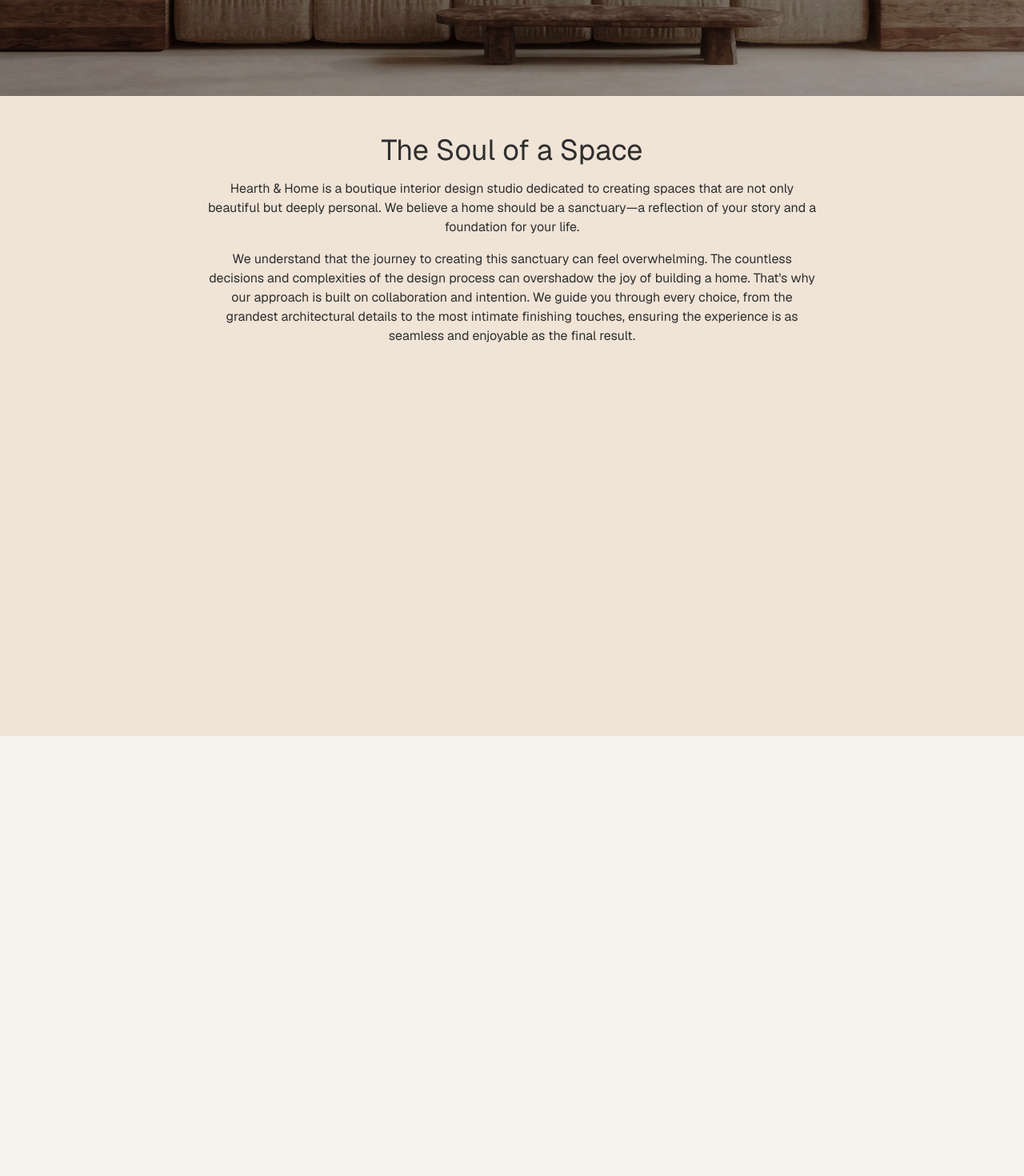
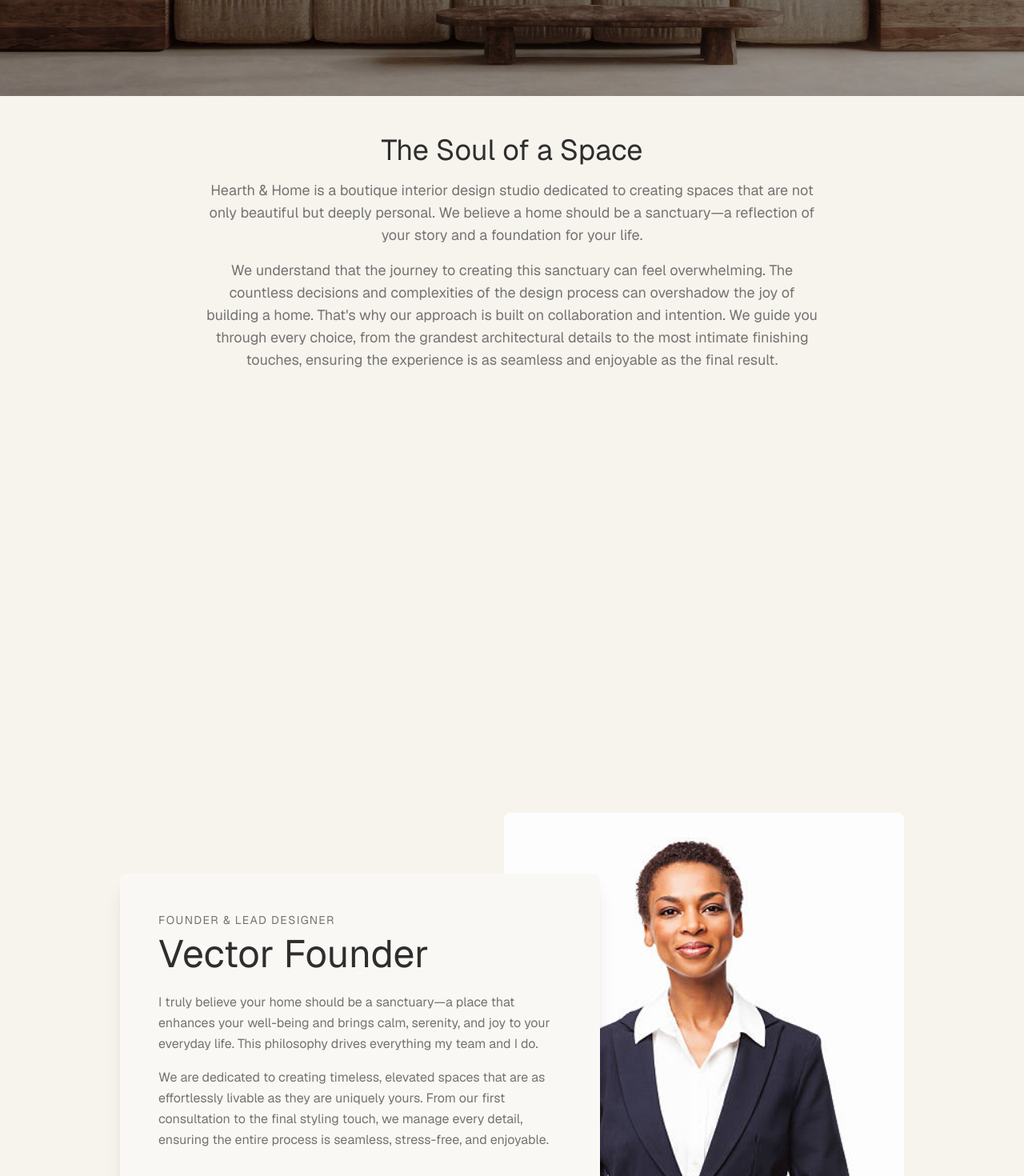
Before and after one commit to VectorGits/hearth-and-home, a Next.js app: page / in a window 1280 px wide. Shown: the part 680-2150 px from the top of the page at 80% size. Before the commit the page ends 1600 px from the top, so only its background shows below. Built offline with nearby package versions, Linux system fonts and the light colour scheme.

Commit message:
Add FounderBio and OurSpecialty components; update section content and styling for improved clarity

```diff
--- a/src/app/page.tsx
+++ b/src/app/page.tsx
@@ -1,7 +1,15 @@
+// page.tsx
+
 import Hero from "@/components/Hero";
 import BackgroundImage from "@/components/BackgroundImage";
 import Navbar from "@/components/Navbar";
 import Image from "next/image";
+import FounderBio from "@/components/FounderBio";
+import OurSpecialty from "@/components/OurSpecialty";
+
+
+const founderPortrait = '/images/female-CEO.jpg';
+
 
 export default function Home() {
   return (
@@ -11,14 +19,46 @@ export default function Home() {
       <Hero />
 
       {/* This is the next section that will be revealed on scroll */}
-      <section className="relative z-20 min-h-screen w-full bg-cream" style={{backgroundColor: '#f0e4d7'}}>
-        <div className="container mx-auto p-12 text-center flex flex-col items-center">
-          <h2 className="text-4xl font-serif text-charcoal mb-4">The Soul of a Space</h2>
-          <p className="font-sans max-w-3xl mb-4">Hearth & Home is a boutique interior design studio dedicated to creating spaces that are not only beautiful but deeply personal. We believe a home should be a sanctuary—a reflection of your story and a foundation for your life. </p>
-          <p className="font-sans max-w-3xl">We understand that the journey to creating this sanctuary can feel overwhelming. The countless decisions and complexities of the design process can overshadow the joy of building a home. That's why our approach is built on collaboration and intention. We guide you through every choice, from the grandest architectural details to the most intimate finishing touches, ensuring the experience is as seamless and enjoyable as the final result.</p>
-          {/* Add more content here */}
+      {/* USE THE CORRECT CLASS NAMES! */}
+      <section className="relative z-20 min-h-screen w-full bg-background">
+        <div className="container mx-auto py-12 px-6 md:px-12 text-center flex flex-col items-center">
+
+          {/* Use `text-foreground` for main headings */}
+          <h2 className="text-2xl md:text-3xl lg:text-4xl font-serif text-foreground mb-4">The Soul of a Space</h2>
+
+          {/* Use `text-muted-foreground` for paragraphs */}
+          <p className="font-sans text-muted-foreground text-sm md:text-lg max-w-3xl mb-4">
+            Hearth & Home is a boutique interior design studio dedicated to creating spaces that are not only beautiful but deeply personal. We believe a home should be a sanctuary—a reflection of your story and a foundation for your life.
+          </p>
+          <p className="font-sans text-muted-foreground text-sm md:text-lg max-w-3xl">
+            We understand that the journey to creating this sanctuary can feel overwhelming. The countless decisions and complexities of the design process can overshadow the joy of building a home. That's why our approach is built on collaboration and intention. We guide you through every choice, from the grandest architectural details to the most intimate finishing touches, ensuring the experience is as seamless and enjoyable as the final result.
+          </p>
+
         </div>
       </section>
+      <FounderBio
+        name="Vector Founder" // Replace with a fictional founder's name
+        title="Founder & Lead Designer"
+        imageUrl={founderPortrait}
+        learnMoreLink="/about"
+      >
+        {/*
+          Using children allows you to easily have multiple paragraphs
+          or other elements inside the bio section.
+        */}
+        <p>
+          I truly believe your home should be a sanctuary—a place that enhances
+          your well-being and brings calm, serenity, and joy to your everyday life.
+          This philosophy drives everything my team and I do.
+        </p>
+        <p>
+          We are dedicated to creating timeless, elevated spaces that are as
+          effortlessly livable as they are uniquely yours. From our first
+          consultation to the final styling touch, we manage every detail,
+          ensuring the entire process is seamless, stress-free, and enjoyable.
+        </p>
+      </FounderBio>
+      <OurSpecialty />
     </main>
   );
 }
```
